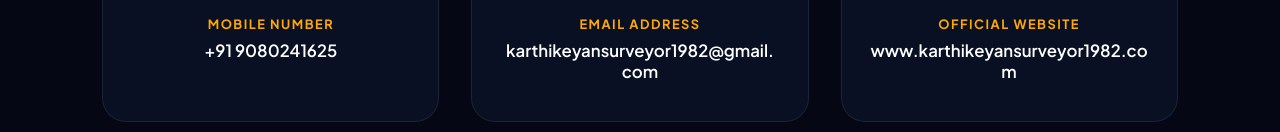
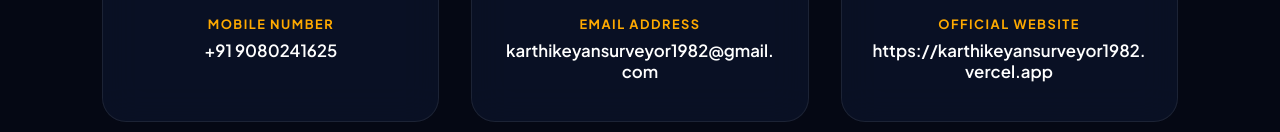
Before and after one commit to chandru200678/Karthikeyanportfolio, a plain HTML site: page index.html in a window 1280 px wide. Shown: the part 2152-2284 px from the top of the page. Drawn offline with Linux system fonts and the light colour scheme.

Commit message:
Update index.html

```diff
--- a/index.html
+++ b/index.html
@@ -713,7 +713,7 @@
           <i class="fa-solid fa-globe"></i>
         </div>
         <div class="contact-label">Official Website</div>
-        <div class="contact-value">www.karthikeyansurveyor1982.com</div>
+        <div class="contact-value">https://karthikeyansurveyor1982.vercel.app</div>
       </a>
 
       <div class="contact-box">
```
